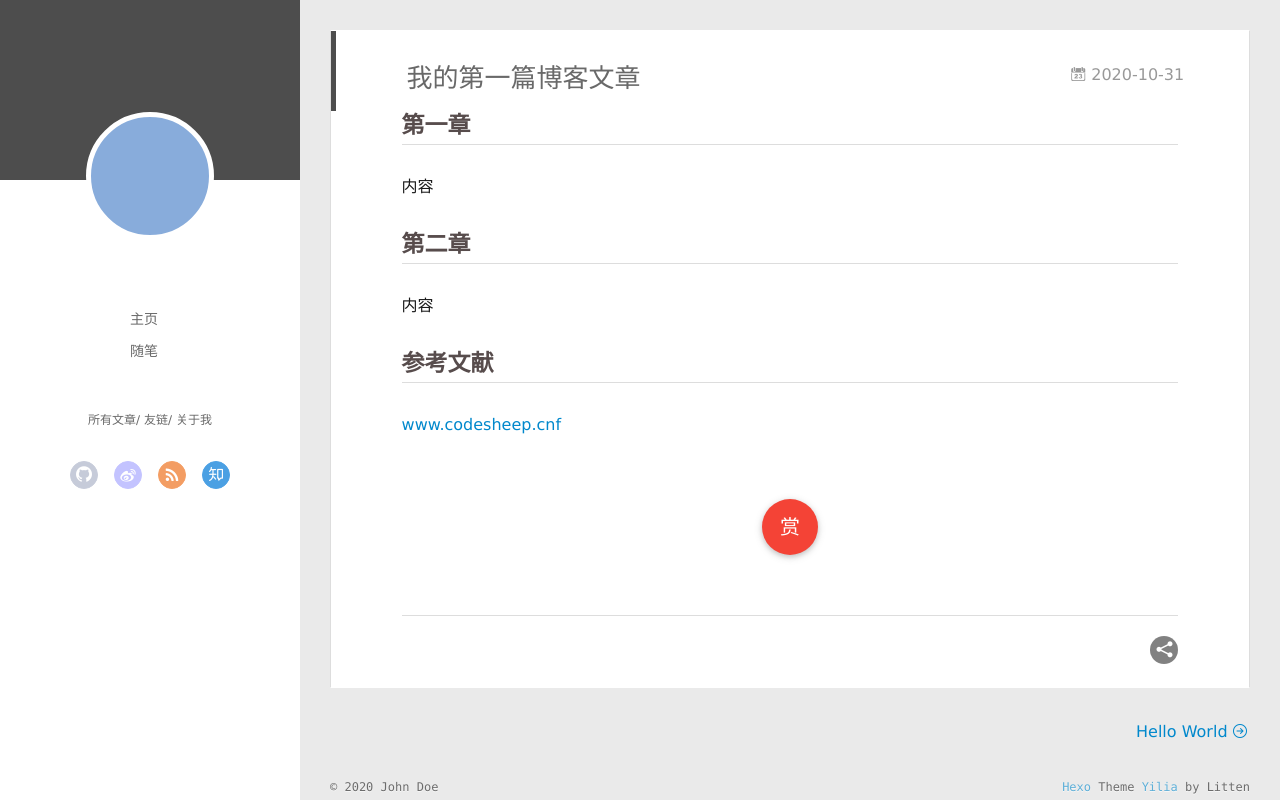
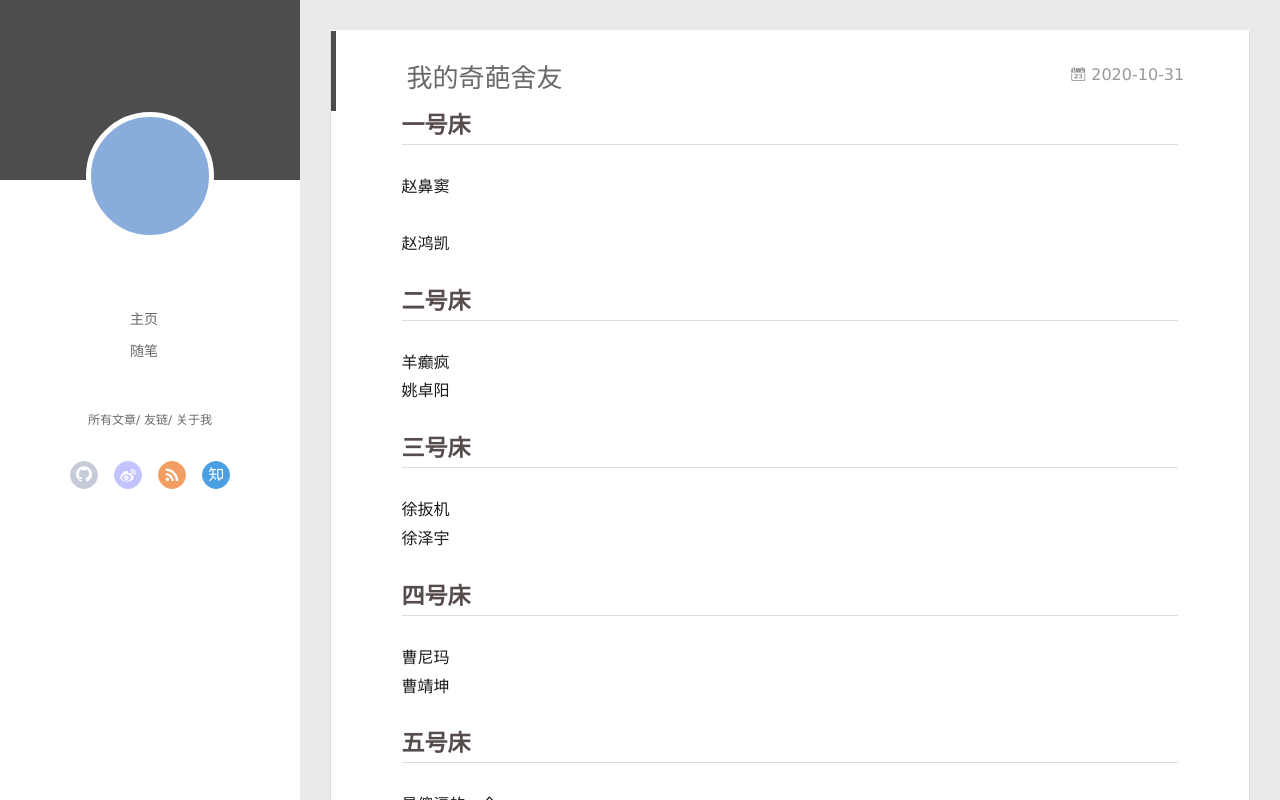
Before and after one commit to wangzhiyong141/wangzhiyong141.github.io, a plain HTML site: page 2020/10/31/我的第一篇博客文章/index.html in a window 1280 px wide. Drawn offline with Linux system fonts and the light colour scheme; no server answers.

Commit message:
Site updated: 2020-10-31 20:06:39

```diff
--- a/2020/10/31/我的第一篇博客文章/index.html
+++ b/2020/10/31/我的第一篇博客文章/index.html
@@ -6,17 +6,17 @@
   <meta name="renderer" content="webkit">
   <meta http-equiv="X-UA-Compatible" content="IE=edge" >
   <link rel="dns-prefetch" href="http://example.com">
-  <title>我的第一篇博客文章 | Hexo</title>
+  <title>我的奇葩舍友 | Hexo</title>
   <meta name="viewport" content="width=device-width, initial-scale=1, maximum-scale=1">
-  <meta name="description" content="第一章内容 第二章内容 参考文献www.codesheep.cnf">
+  <meta name="description" content="一号床赵鼻窦 赵鸿凯 二号床羊癫疯姚卓阳 三号床徐扳机徐泽宇 四号床曹尼玛曹靖坤 五号床最傻逼的一个李阳痿 六号床他们都叫我爹 我的博客网站https:&#x2F;&#x2F;wangzhiyong141.github.io">
 <meta property="og:type" content="article">
-<meta property="og:title" content="我的第一篇博客文章">
+<meta property="og:title" content="我的奇葩舍友">
 <meta property="og:url" content="http://example.com/2020/10/31/%E6%88%91%E7%9A%84%E7%AC%AC%E4%B8%80%E7%AF%87%E5%8D%9A%E5%AE%A2%E6%96%87%E7%AB%A0/index.html">
 <meta property="og:site_name" content="Hexo">
-<meta property="og:description" content="第一章内容 第二章内容 参考文献www.codesheep.cnf">
+<meta property="og:description" content="一号床赵鼻窦 赵鸿凯 二号床羊癫疯姚卓阳 三号床徐扳机徐泽宇 四号床曹尼玛曹靖坤 五号床最傻逼的一个李阳痿 六号床他们都叫我爹 我的博客网站https:&#x2F;&#x2F;wangzhiyong141.github.io">
 <meta property="og:locale" content="en_US">
 <meta property="article:published_time" content="2020-10-31T10:37:35.000Z">
-<meta property="article:modified_time" content="2020-10-31T10:59:14.376Z">
+<meta property="article:modified_time" content="2020-10-31T12:05:52.340Z">
 <meta property="article:author" content="John Doe">
 <meta name="twitter:card" content="summary">
 
@@ -161,7 +161,7 @@
 
 
     <h1 class="article-title" itemprop="name">
-      我的第一篇博客文章
+      我的奇葩舍友
     </h1>
 
 
@@ -174,9 +174,14 @@
 
     <div class="article-entry" itemprop="articleBody">
 
-        <h2 id="第一章"><a href="#第一章" class="headerlink" title="第一章"></a>第一章</h2><p>内容</p>
-<h2 id="第二章"><a href="#第二章" class="headerlink" title="第二章"></a>第二章</h2><p>内容</p>
-<h2 id="参考文献"><a href="#参考文献" class="headerlink" title="参考文献"></a>参考文献</h2><p><a target="_blank" rel="noopener" href="http://www.codesheep.cnf/">www.codesheep.cnf</a></p>
+        <h2 id="一号床"><a href="#一号床" class="headerlink" title="一号床"></a>一号床</h2><p>赵鼻窦</p>
+<p>赵鸿凯</p>
+<h2 id="二号床"><a href="#二号床" class="headerlink" title="二号床"></a>二号床</h2><p>羊癫疯<br>姚卓阳</p>
+<h2 id="三号床"><a href="#三号床" class="headerlink" title="三号床"></a>三号床</h2><p>徐扳机<br>徐泽宇</p>
+<h2 id="四号床"><a href="#四号床" class="headerlink" title="四号床"></a>四号床</h2><p>曹尼玛<br>曹靖坤</p>
+<h2 id="五号床"><a href="#五号床" class="headerlink" title="五号床"></a>五号床</h2><p>最傻逼的一个<br>李阳痿</p>
+<h2 id="六号床"><a href="#六号床" class="headerlink" title="六号床"></a>六号床</h2><p>他们都叫我爹</p>
+<h2 id="我的博客网站"><a href="#我的博客网站" class="headerlink" title="我的博客网站"></a>我的博客网站</h2><p><a target="_blank" rel="noopener" href="https://wangzhiyong141.github.io/">https://wangzhiyong141.github.io</a></p>
 
 
 
```
Also changed, not shown: 2020/10/31/hello-world/index.html (+1 -1 lines), archives/2020/10/index.html (+1 -1 lines), archives/2020/index.html (+1 -1 lines), archives/index.html (+1 -1 lines), index.html (+9 -4 lines).
